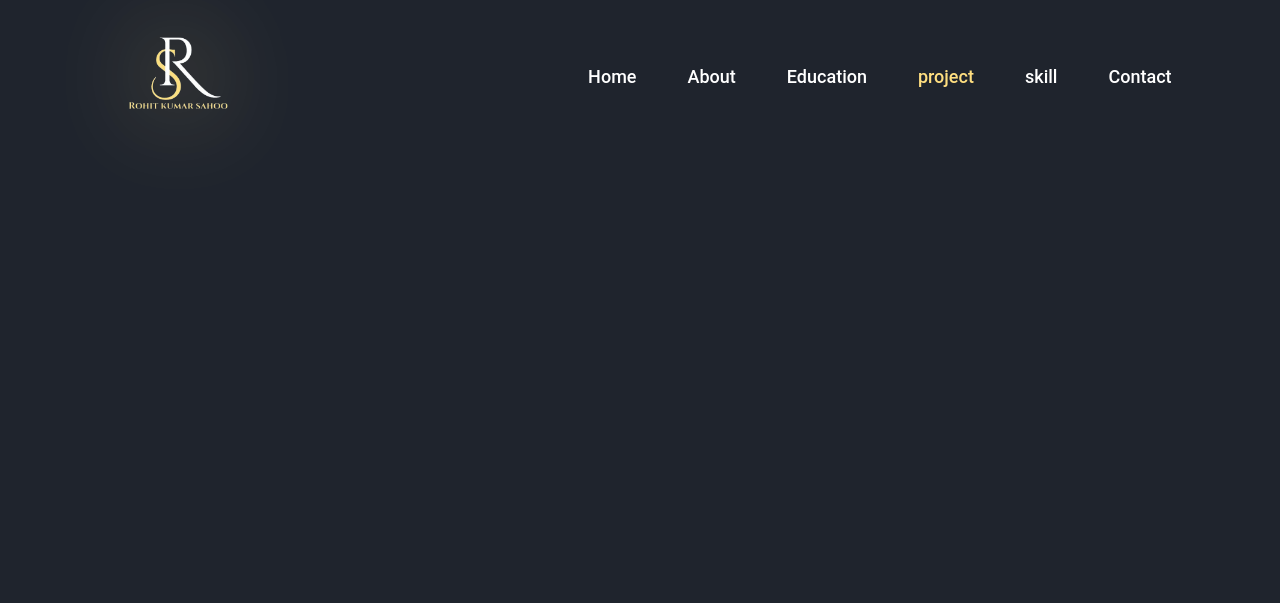
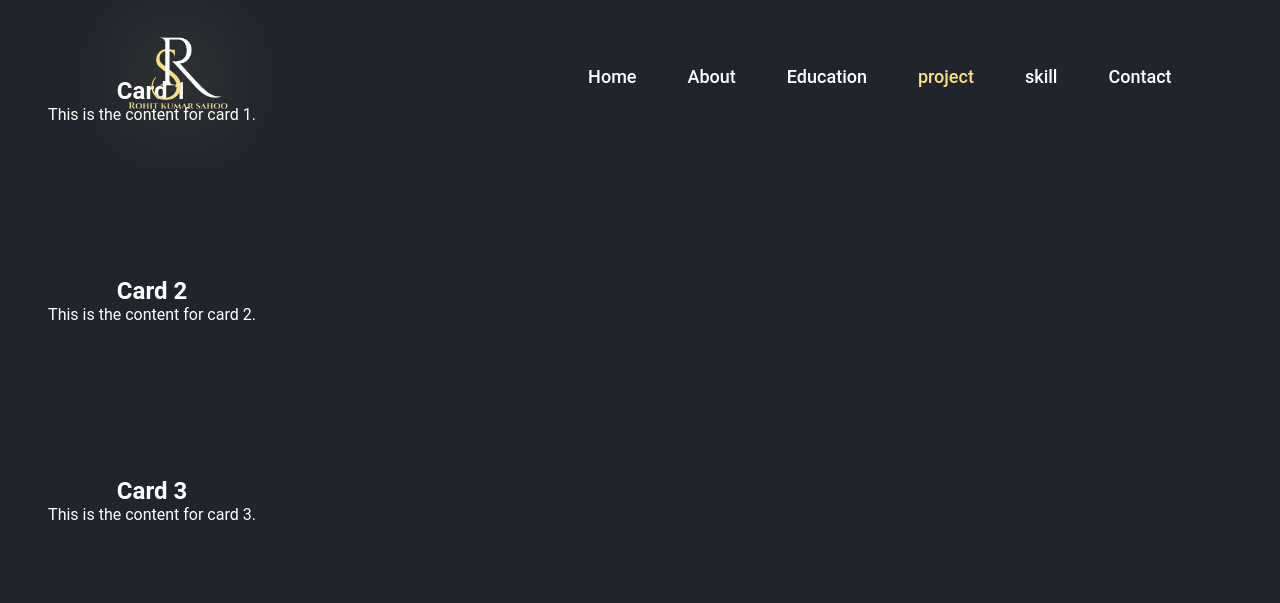
Before and after one commit to rytrgfy/portfolio, a plain HTML site: page project page/project.html in a window 1280 px wide. Drawn offline with Linux system fonts and the light colour scheme.

Commit message:
project page

```diff
--- a/project page/project.css
+++ b/project page/project.css
@@ -74,3 +74,42 @@ body {
     transform: scale(1) translateY(0);
     opacity: 1;
 }
+
+.card {
+    width: 300px;
+    height: 200px;
+    border: 2px solid transparent;
+    border-radius: 10px;
+    overflow: hidden;
+    transition: border-color 0.3s ease;
+    display: grid;
+    grid-template-columns: repeat(auto-fit, minmax(300px, 1fr));
+    gap: 20px;
+}
+
+.card:hover {
+    border-color: rgb(255, 0, 0);
+    /* Change to the desired RGB color */
+    animation: border-pulse 1s infinite;
+}
+
+.card .content {
+    padding: 20px;
+    height: 100%;
+    display: flex;
+    flex-direction: column;
+    justify-content: center;
+    text-align: center;
+}
+
+@keyframes border-pulse {
+    0% {
+        border-width: 2px;
+    }
+    50% {
+        border-width: 4px;
+    }
+    100% {
+        border-width: 2px;
+    }
+}
--- a/project page/project.html
+++ b/project page/project.html
@@ -25,6 +25,32 @@
     </header>
 
 
+    <section>
+        <div class="card">
+            <div class="content">
+                <h2>Card 1</h2>
+                <p>This is the content for card 1.</p>
+            </div>
+        </div>
+
+        <div class="card">
+            <div class="content">
+                <h2>Card 2</h2>
+                <p>This is the content for card 2.</p>
+            </div>
+        </div>
+
+        <div class="card">
+            <div class="content">
+                <h2>Card 3</h2>
+                <p>This is the content for card 3.</p>
+            </div>
+        </div>
+    </section>
+
+
+
+
 
 </body>
 
```
